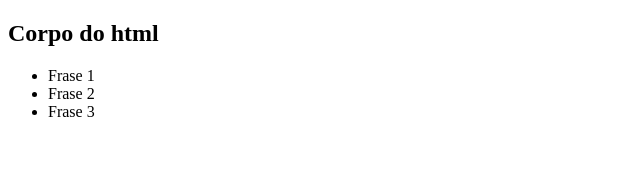
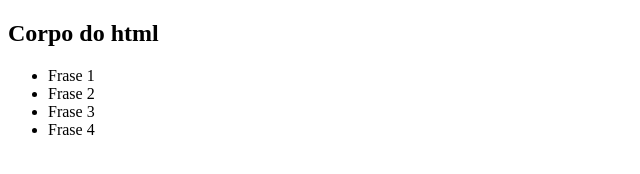
Before and after one commit to DevRafaelMorais/devweekgit.github.io, a plain HTML site: page index.html in a window 1280 px wide. Shown: the full height of the page, 0-640 px from the left. Drawn offline with Linux system fonts and the light colour scheme.

Commit message:
feature: add index.html

```diff
--- a/index.html
+++ b/index.html
@@ -14,6 +14,7 @@
         <li>Frase 1</li>
         <li>Frase 2</li>
         <li>Frase 3</li>
+        <li>Frase 4</li>
     </ul>
 </body>
 
```
